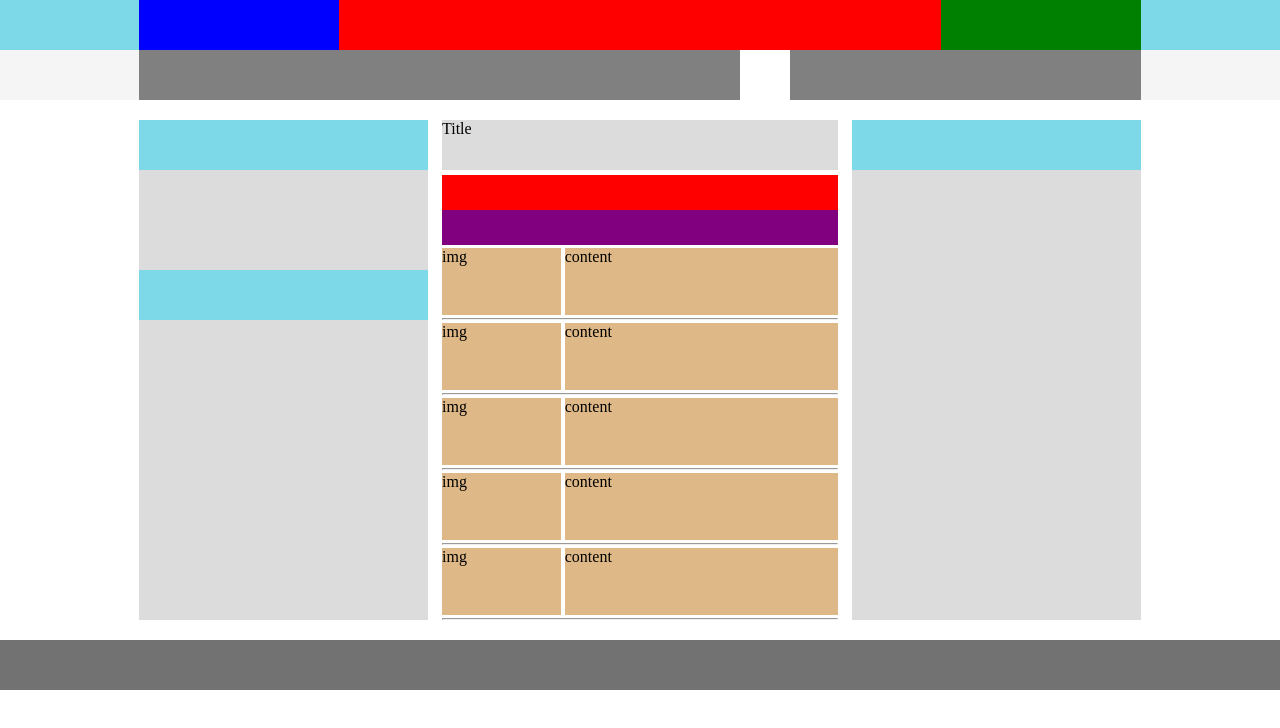
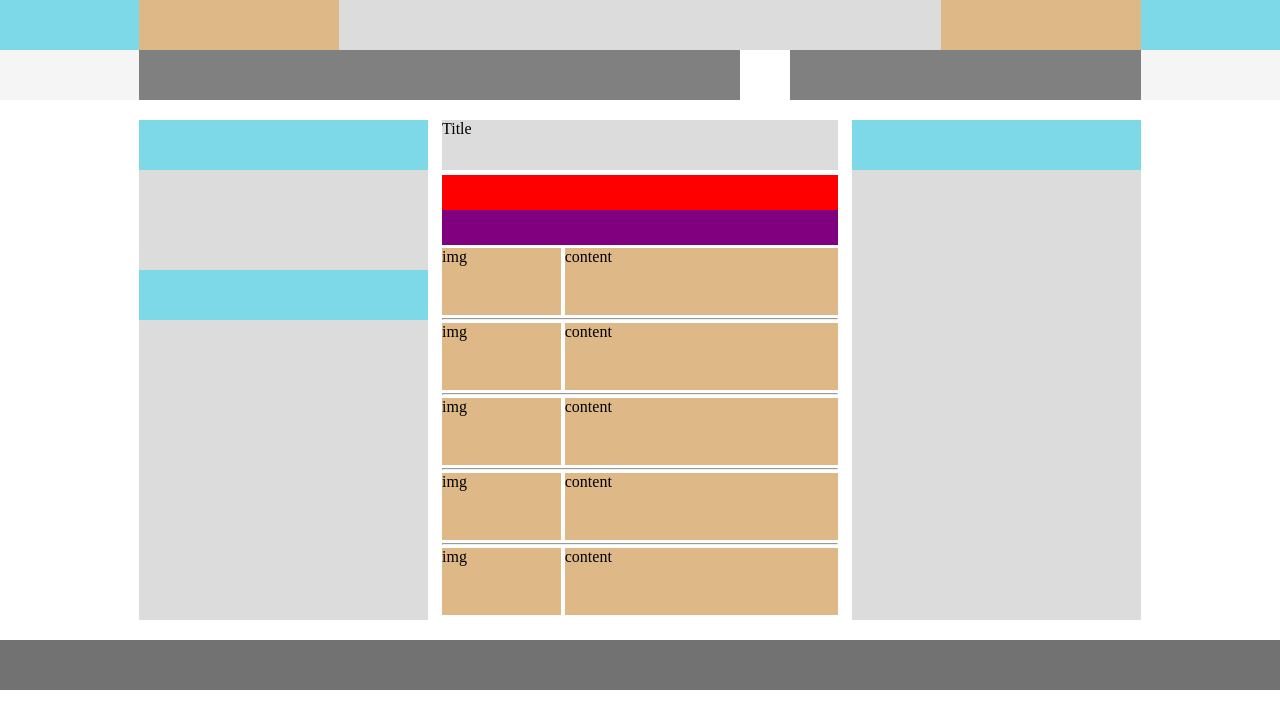
Before and after one commit to usersaras/day4-assignment, a plain HTML site: page index.html in a window 1280 px wide. Drawn offline with Linux system fonts and the light colour scheme.

Commit message:
added to gh-branches

```diff
--- a/css/layout.css
+++ b/css/layout.css
@@ -1,7 +1,7 @@
 /* header */
 
 .header-wrapper {
-	background: blue;
+	background: grey;
 	/* float: left; */
 	/*overflow: hidden;*/
 	width: 100%;
@@ -20,21 +20,21 @@
 }
 
 .left-inner-first-header {
-	background: blue;
+	background: burlywood;
 	width: 20%;
     height: 50px;
     float: left;
 }
 
 .center-inner-first-header {
-	background: red;
+	background: gainsboro;
 	width: 60%;
     height: 50px;
     float: left;
 }
 
 .right-inner-first-header {
-	background: green;
+	background: burlywood;
 	width: 20%;
     height: 50px;
     float: right;
--- a/index.html
+++ b/index.html
@@ -91,14 +91,12 @@
                                                     <div class="content-items-body-center-inner-body-wrapper">content</div>
                                             </div>
 
-                                            <hr />
+                                             <hr />
 
                                             <div class="items-body-center-inner-body-wrapper">
                                                     <div class="image-items-body-center-inner-body-wrapper">img</div>
                                                     <div class="content-items-body-center-inner-body-wrapper">content</div>
                                             </div>
-
-                                            <hr />
                                     </div>
                                 </div>
                     </div>
```
